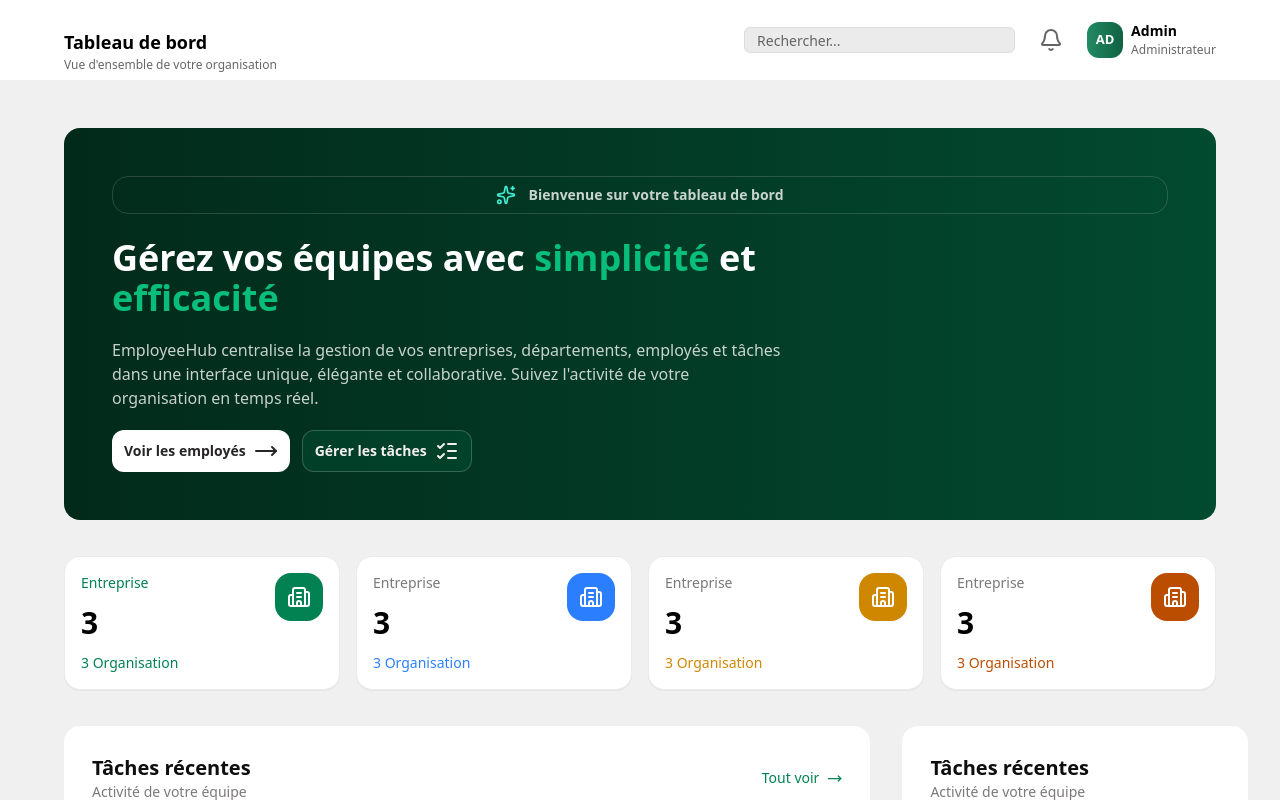
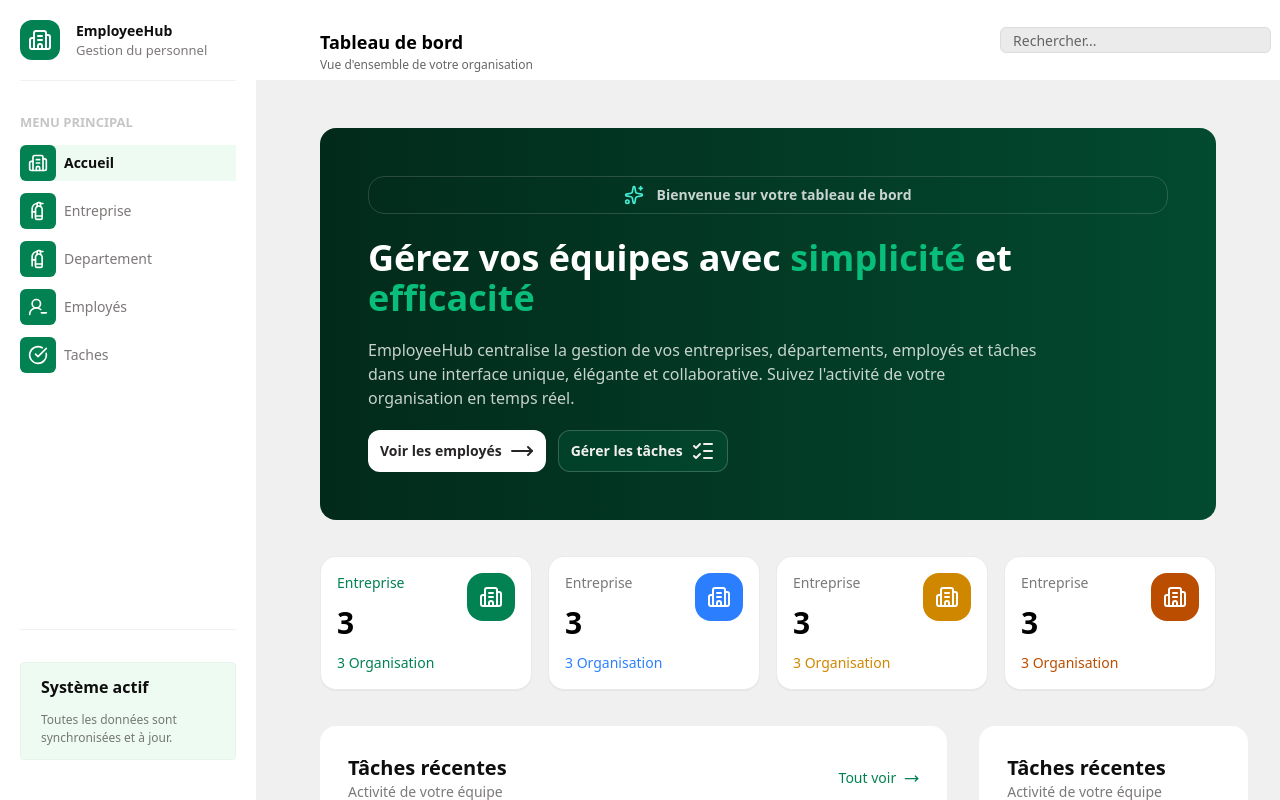
Before and after one commit to jeannotds/personnel-docker-project, a Next.js app in the folder frontend/: page / in a window 1280 px wide. Shown: the top 800 px of the page. Built offline with nearby package versions, Linux system fonts and the light colour scheme.

Commit message:
create sidebar

```diff
--- a/frontend/app/layout.tsx
+++ b/frontend/app/layout.tsx
@@ -4,6 +4,7 @@ import "./globals.css";
 import { Roboto } from "next/font/google";
 import ResponsiveNav from "@/components/Home/Navbar/ResponsiveNav";
 import Footer from "@/components/Home/Footer/Footer";
+import SideBar from "@/components/Home/SideBar/SideBar";
 
 // const geistSans = Geist({
 //   variable: "--font-geist-sans",
@@ -33,11 +34,32 @@ export default function RootLayout({ children }: LayoutProps<"/">) {
       className={`${font.variable} h-full antialiased`}
       // className={`${font.className} h-full antialiased`}
     >
-      <body className="min-h-full flex flex-col bg-white04">
-        <ResponsiveNav />
-        {children}
-        {/* <Footer /> */}
+      <body className="min-h-full  bg-white04 grid grid-cols-[20%_80%] w-full ">
+        <aside className=" sticky bg-white01 top-0 left-0 h-screen right-0">
+          <SideBar />
+        </aside>
+        <div className=" min-w-0">
+          <ResponsiveNav />
+          {children}
+        </div>
       </body>
+      {/* <body className="min-h-screen bg-white04 grid grid-cols-[20%_80%] w-full">
+        <aside className="sticky top-0 h-screen">
+          <SideBar />
+        </aside>
+
+        <div className="min-w-0">
+          <ResponsiveNav />
+          {children}
+        </div>
+      </body> */}
     </html>
   );
 }
+{
+  /* Sidebar */
+}
+
+{
+  /* Partie droite */
+}
--- /dev/null
+++ b/frontend/components/Home/SideBar/SideBar.tsx
@@ -0,0 +1,104 @@
+import {
+  BuildingComplex,
+  CircleCheckBig,
+  FireExtinguisher,
+  UserRoundMinus,
+} from "lucide-react";
+import React from "react";
+
+const SideBar = () => {
+  const options = [
+    {
+      id: 1,
+      label: "Accueil",
+      url: "/",
+      icon: <BuildingComplex width={20} height={20} />,
+      status: true,
+    },
+    {
+      id: 2,
+      label: "Entreprise",
+      url: "/",
+      icon: <FireExtinguisher width={20} height={20} />,
+      status: false,
+    },
+    {
+      id: 3,
+      label: "Departement",
+      url: "/",
+      icon: <FireExtinguisher width={20} height={20} />,
+      status: false,
+    },
+    {
+      id: 4,
+      label: "Employés",
+      url: "/",
+      icon: <UserRoundMinus width={20} height={20} />,
+      status: false,
+    },
+    {
+      id: 5,
+      label: "Taches",
+      url: "/",
+      icon: <CircleCheckBig width={20} height={20} />,
+      status: false,
+    },
+  ];
+  return (
+    <div className="px-5 flex flex-col justify-between h-screen">
+      <div className="">
+        <div className="flex flex-row items-center h-[10vh] gap-4">
+          <div className=" bg-primery04 p-2 rounded-xl">
+            <BuildingComplex color="white" />
+          </div>
+          <div>
+            <div className="text-black01 font-bold text-[14px]">
+              EmployeeHub
+            </div>
+            <div className="text-black04 text-[13px]">Gestion du personnel</div>
+          </div>
+        </div>
+        <hr className=" opacity-5 mb-8" />
+        <h3 className=" uppercase font-bold text-[#0000003a] text-[13px] mb-3">
+          Menu principal
+        </h3>
+        <div className="flex flex-col gap-3">
+          {options.map((op) => (
+            <div
+              key={op.id}
+              className={`flex flex-row items-center justify-between h-[50] ${op.status == true && "bg-[#00bd5211]"}`}
+            >
+              <div className="flex flex-row items-center gap-2">
+                <span className="  text-white p-2 rounded-md bg-primery04">
+                  {op.icon}
+                </span>
+                <span
+                  className={`  text-sm ${op.status === true ? "font-semibold text-black01" : "text-black04"}`}
+                >
+                  {op.label}
+                </span>
+              </div>
+              <span
+                className={`w-[7] h-[7] rounded-full ${op.status === true && "bg-primery04"}`}
+              ></span>
+            </div>
+          ))}
+        </div>
+      </div>
+      <div className="flex flex-col pb-10">
+        <hr className=" opacity-5 mb-8" />
+        <div className=" bg-[#00bd5211] w-full py-3 px-5 flex flex-col gap-3 rounded-sm border border-[#00000007]">
+          <div>
+            <span className={`w-[7] h-[7] rounded-full bg-primery04`}></span>
+            <span className="text-black01 font-bold">Système actif</span>
+          </div>
+          <div className="text-black04 text-[12px]">
+            Toutes les données sont <br /> synchronisées et à jour.
+          </div>
+        </div>
+      </div>
+    </div>
+  );
+};
+
+export default SideBar;
```
Also changed, not shown: 2 other files (tests, documents, lock files or other folders).
